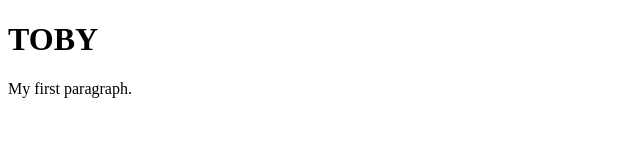
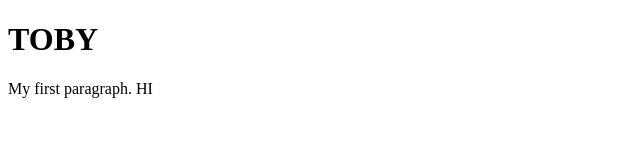
Before and after one commit to toby-cpu/git-demo, a plain HTML site: page web/index.html in a window 1280 px wide. Shown: the full height of the page, 0-640 px from the left. Drawn offline with Linux system fonts and the light colour scheme.

Commit message:
added some more

```diff
--- a/web/index.html
+++ b/web/index.html
@@ -4,7 +4,7 @@
 
 <h1> TOBY </h1>
 
-<p>My first paragraph.</p>
+<p>My first paragraph. HI</p>
 
 </body>
 </html>
```
